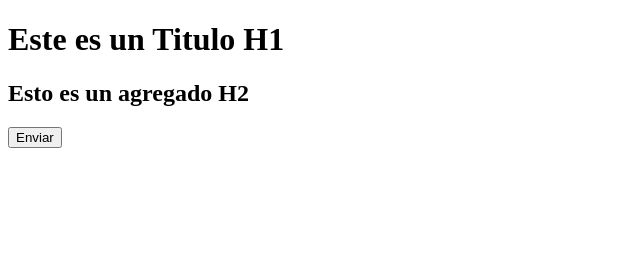
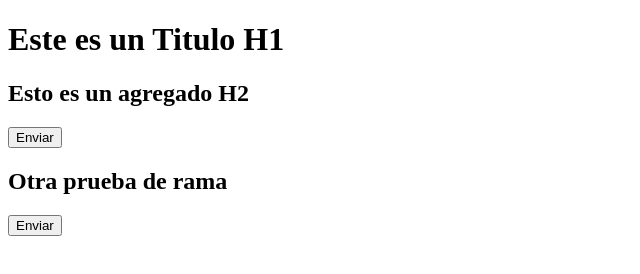
Before and after one commit to josepoz/git-test, a plain HTML site: page index.html in a window 1280 px wide. Shown: the whole page, without its empty margins (0-640 px from the left). Drawn offline with Linux system fonts and the light colour scheme.

Commit message:
agregado del segundo formulario en index

```diff
--- a/index.html
+++ b/index.html
@@ -14,5 +14,11 @@
     <form action="#" method="POST">
         <input type="button" value="Enviar">
     </form>
+
+
+    <h2>Otra prueba de rama</h2>
+    <form action="#" method="POST">
+        <input type="button" value="Enviar">
+    </form>
 </body>
 </html>
```
